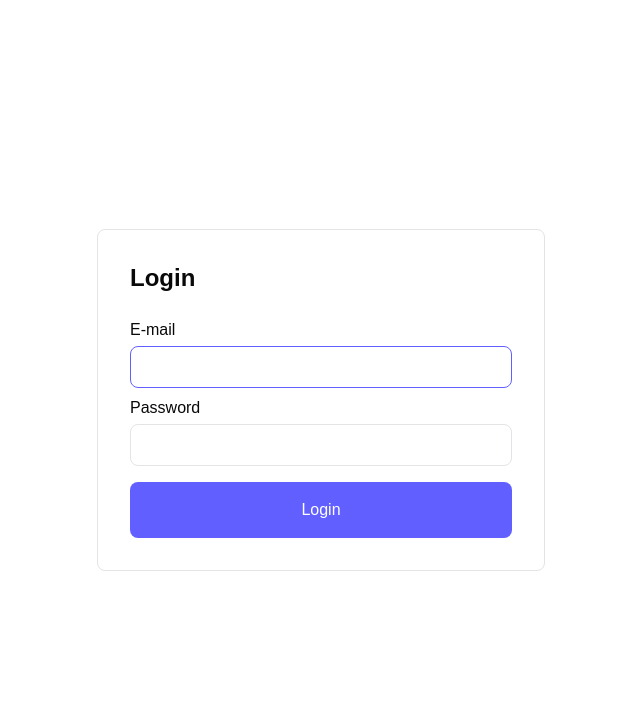
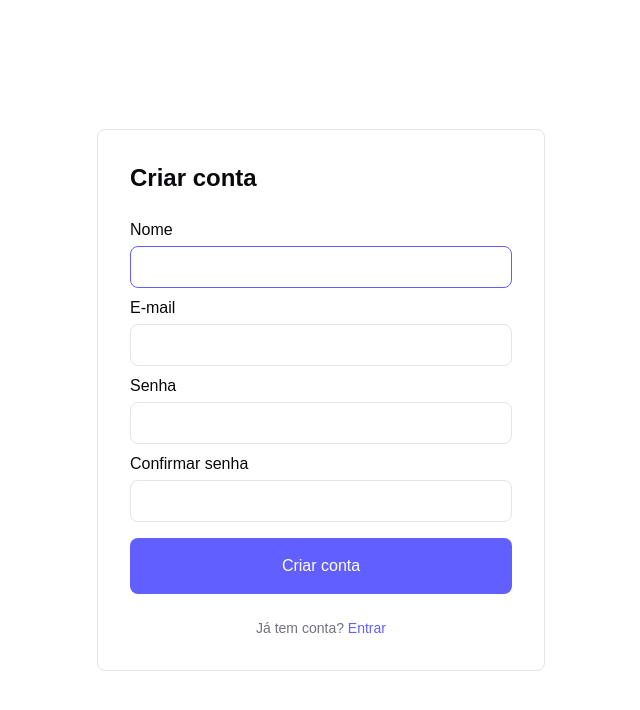
Before and after one commit to wolney-fo/chat-app, a React (Vite) app in the folder apps/web/: page /register in a window 1280 px wide. Before the commit this address led to /login. Shown: the top 710 px of the page, without its empty margins (319-959 px from the left). Built offline with nearby package versions, Linux system fonts and the light colour scheme; no server answers; a web font is replaced by a local one.

Commit message:
feat(web): implement registration page

```diff
--- a/apps/web/src/components/login-form.tsx
+++ b/apps/web/src/components/login-form.tsx
@@ -1,6 +1,6 @@
 import { useForm } from "react-hook-form";
 import { zodResolver } from "@hookform/resolvers/zod";
-import { useNavigate } from "@tanstack/react-router";
+import { useNavigate, Link } from "@tanstack/react-router";
 import { loginFormSchema, type LoginFormSchema } from "../http/schemas/login";
 import { authenticate } from "../http/authenticate";
 
@@ -75,6 +75,15 @@ export function LoginForm() {
           {isSubmitting ? "Entrando..." : "Login"}
         </button>
       </form>
+      <p className="text-sm text-center text-zinc-500">
+        Não tem conta?{" "}
+        <Link
+          to="/register"
+          className="font-medium text-indigo-500 hover:underline"
+        >
+          Criar conta
+        </Link>
+      </p>
     </div>
   );
 }
--- /dev/null
+++ b/apps/web/src/components/register-form.tsx
@@ -0,0 +1,126 @@
+import { useForm } from "react-hook-form";
+import { zodResolver } from "@hookform/resolvers/zod";
+import { useNavigate, Link } from "@tanstack/react-router";
+import {
+  registerFormSchema,
+  type RegisterFormSchema,
+} from "../http/schemas/register-form";
+import { register } from "../http/register";
+import { authenticate } from "../http/authenticate";
+
+export function RegisterForm() {
+  const navigate = useNavigate();
+
+  const {
+    register: registerField,
+    handleSubmit,
+    setError,
+    formState: { isSubmitting, errors },
+  } = useForm<RegisterFormSchema>({
+    resolver: zodResolver(registerFormSchema),
+    defaultValues: {
+      name: "",
+      email: "",
+      password: "",
+      confirmPassword: "",
+    },
+  });
+
+  async function onSubmit(data: RegisterFormSchema) {
+    try {
+      await register(data);
+      await authenticate(data.email, data.password);
+      await navigate({ to: "/" });
+    } catch (err) {
+      if (err instanceof Error && err.message === "email_conflict") {
+        setError("email", { message: "Este e-mail já está em uso." });
+      } else {
+        setError("root", { message: "Não foi possível criar a conta." });
+      }
+    }
+  }
+
+  const hasErrors = Object.keys(errors).length > 0;
+
+  return (
+    <div className="w-11/12 max-w-md space-y-6 p-8 border border-zinc-200 rounded-lg">
+      <h2 className="font-bold text-2xl">Criar conta</h2>
+
+      <form onSubmit={handleSubmit(onSubmit)} className="w-full space-y-2">
+        <label className="flex flex-col gap-1 space-y-2">
+          Nome
+          <input
+            type="text"
+            autoFocus
+            className={`p-2 border outline-none rounded-lg ${errors.name ? "border-red-500 focus:border-red-500" : "border-zinc-200 focus:border-indigo-500"}`}
+            {...registerField("name")}
+          />
+          {errors.name && (
+            <span className="text-sm text-red-500">{errors.name.message}</span>
+          )}
+        </label>
+
+        <label className="flex flex-col gap-1 space-y-2">
+          E-mail
+          <input
+            type="email"
+            className={`p-2 border outline-none rounded-lg ${errors.email ? "border-red-500 focus:border-red-500" : "border-zinc-200 focus:border-indigo-500"}`}
+            {...registerField("email")}
+          />
+          {errors.email && (
+            <span className="text-sm text-red-500">{errors.email.message}</span>
+          )}
+        </label>
+
+        <label className="flex flex-col gap-1 space-y-2">
+          Senha
+          <input
+            type="password"
+            className={`p-2 border outline-none rounded-lg ${errors.password ? "border-red-500 focus:border-red-500" : "border-zinc-200 focus:border-indigo-500"}`}
+            {...registerField("password")}
+          />
+          {errors.password && (
+            <span className="text-sm text-red-500">
+              {errors.password.message}
+            </span>
+          )}
+        </label>
+
+        <label className="flex flex-col gap-1 space-y-2">
+          Confirmar senha
+          <input
+            type="password"
+            className={`p-2 border outline-none rounded-lg ${errors.confirmPassword ? "border-red-500 focus:border-red-500" : "border-zinc-200 focus:border-indigo-500"}`}
+            {...registerField("confirmPassword")}
+          />
+          {errors.confirmPassword && (
+            <span className="text-sm text-red-500">
+              {errors.confirmPassword.message}
+            </span>
+          )}
+        </label>
+
+        {errors.root && (
+          <p className="text-sm text-red-500 text-center">
+            {errors.root.message}
+          </p>
+        )}
+
+        <button
+          type="submit"
+          disabled={isSubmitting}
+          className={`w-full py-4 mt-2 font-medium text-white rounded-lg cursor-pointer disabled:cursor-not-allowed disabled:opacity-70 ${hasErrors ? "bg-red-500" : "bg-indigo-500"}`}
+        >
+          {isSubmitting ? "Criando conta..." : "Criar conta"}
+        </button>
+      </form>
+
+      <p className="text-sm text-center text-zinc-500">
+        Já tem conta?{" "}
+        <Link to="/login" className="font-medium text-indigo-500 hover:underline">
+          Entrar
+        </Link>
+      </p>
+    </div>
+  );
+}
--- /dev/null
+++ b/apps/web/src/http/register.ts
@@ -0,0 +1,25 @@
+interface RegisterParams {
+  name: string;
+  email: string;
+  password: string;
+}
+
+export async function register({ name, email, password }: RegisterParams) {
+  const response = await fetch(
+    `${import.meta.env.DEV ? "http://" : "https://"}${import.meta.env.VITE_API_URI}/users`,
+    {
+      method: "POST",
+      headers: { "Content-Type": "application/json" },
+      body: JSON.stringify({ name, email, password }),
+      credentials: "include",
+    },
+  );
+
+  if (response.status === 409) {
+    throw new Error("email_conflict");
+  }
+
+  if (!response.ok) {
+    throw new Error("Registration failed");
+  }
+}
--- /dev/null
+++ b/apps/web/src/http/schemas/register-form.ts
@@ -0,0 +1,15 @@
+import { z } from "zod";
+
+export const registerFormSchema = z
+  .object({
+    name: z.string().min(1, "Informe seu nome."),
+    email: z.email("E-mail inválido."),
+    password: z.string().min(8, "A senha deve ter ao menos 8 caracteres."),
+    confirmPassword: z.string(),
+  })
+  .refine((data) => data.password === data.confirmPassword, {
+    message: "As senhas não conferem.",
+    path: ["confirmPassword"],
+  });
+
+export type RegisterFormSchema = z.infer<typeof registerFormSchema>;
--- a/apps/web/src/routeTree.gen.ts
+++ b/apps/web/src/routeTree.gen.ts
@@ -9,10 +9,16 @@
 // Additionally, you should also exclude this file from your linter and/or formatter to prevent it from being checked or modified.
 
 import { Route as rootRouteImport } from './routes/__root'
+import { Route as RegisterRouteImport } from './routes/register'
 import { Route as LoginRouteImport } from './routes/login'
 import { Route as IndexRouteImport } from './routes/index'
 import { Route as ChatsIdRouteImport } from './routes/chats.$id'
 
+const RegisterRoute = RegisterRouteImport.update({
+  id: '/register',
+  path: '/register',
+  getParentRoute: () => rootRouteImport,
+} as any)
 const LoginRoute = LoginRouteImport.update({
   id: '/login',
   path: '/login',
@@ -32,35 +38,46 @@ const ChatsIdRoute = ChatsIdRouteImport.update({
 export interface FileRoutesByFullPath {
   '/': typeof IndexRoute
   '/login': typeof LoginRoute
+  '/register': typeof RegisterRoute
   '/chats/$id': typeof ChatsIdRoute
 }
 export interface FileRoutesByTo {
   '/': typeof IndexRoute
   '/login': typeof LoginRoute
+  '/register': typeof RegisterRoute
   '/chats/$id': typeof ChatsIdRoute
 }
 export interface FileRoutesById {
   __root__: typeof rootRouteImport
   '/': typeof IndexRoute
   '/login': typeof LoginRoute
+  '/register': typeof RegisterRoute
   '/chats/$id': typeof ChatsIdRoute
 }
 export interface FileRouteTypes {
   fileRoutesByFullPath: FileRoutesByFullPath
-  fullPaths: '/' | '/login' | '/chats/$id'
+  fullPaths: '/' | '/login' | '/register' | '/chats/$id'
   fileRoutesByTo: FileRoutesByTo
-  to: '/' | '/login' | '/chats/$id'
-  id: '__root__' | '/' | '/login' | '/chats/$id'
+  to: '/' | '/login' | '/register' | '/chats/$id'
+  id: '__root__' | '/' | '/login' | '/register' | '/chats/$id'
   fileRoutesById: FileRoutesById
 }
 export interface RootRouteChildren {
   IndexRoute: typeof IndexRoute
   LoginRoute: typeof LoginRoute
+  RegisterRoute: typeof RegisterRoute
   ChatsIdRoute: typeof ChatsIdRoute
 }
 
 declare module '@tanstack/react-router' {
   interface FileRoutesByPath {
+    '/register': {
+      id: '/register'
+      path: '/register'
+      fullPath: '/register'
+      preLoaderRoute: typeof RegisterRouteImport
+      parentRoute: typeof rootRouteImport
+    }
     '/login': {
       id: '/login'
       path: '/login'
@@ -88,6 +105,7 @@ declare module '@tanstack/react-router' {
 const rootRouteChildren: RootRouteChildren = {
   IndexRoute: IndexRoute,
   LoginRoute: LoginRoute,
+  RegisterRoute: RegisterRoute,
   ChatsIdRoute: ChatsIdRoute,
 }
 export const routeTree = rootRouteImport
--- a/apps/web/src/routes/__root.tsx
+++ b/apps/web/src/routes/__root.tsx
@@ -12,7 +12,8 @@ const queryClient = new QueryClient();
 
 const RootLayout = () => {
   const { location } = useRouterState();
-  const showSidebar = location.pathname !== "/login";
+  const showSidebar =
+    location.pathname !== "/login" && location.pathname !== "/register";
 
   return (
     <QueryClientProvider client={queryClient}>
@@ -26,7 +27,7 @@ const RootLayout = () => {
 
 export const Route = createRootRoute({
   beforeLoad: async ({ location }) => {
-    if (location.pathname === "/login") return;
+    if (location.pathname === "/login" || location.pathname === "/register") return;
 
     try {
       await getProfile();
--- /dev/null
+++ b/apps/web/src/routes/register.tsx
@@ -0,0 +1,19 @@
+import { createFileRoute, redirect } from "@tanstack/react-router";
+import { RegisterForm } from "../components/register-form";
+import { getProfile } from "../http/get-profile";
+
+export const Route = createFileRoute("/register")({
+  beforeLoad: async () => {
+    const user = await getProfile().catch(() => null);
+    if (user) throw redirect({ to: "/" });
+  },
+  component: RouteComponent,
+});
+
+function RouteComponent() {
+  return (
+    <div className="flex items-center justify-center w-screen h-screen">
+      <RegisterForm />
+    </div>
+  );
+}
```
